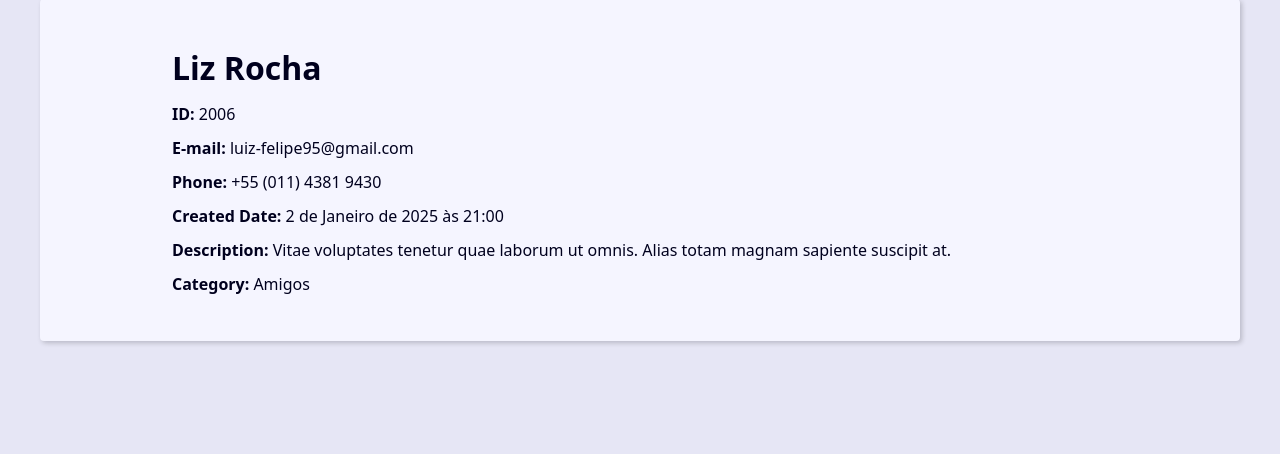
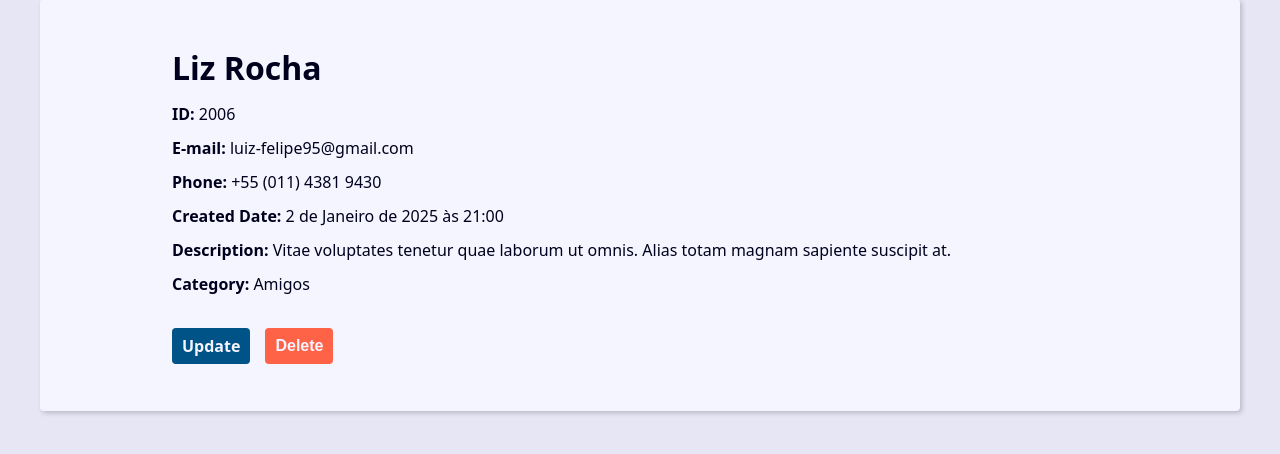
Before and after one commit to GravityProtogen/adjenda, a Django app: page /contact/2006/ in a window 1280 px wide. Shown: the part 270-724 px from the top of the page. Run offline with Django 5.2, Linux system fonts and the light colour scheme; data comes from the database, SQL or seed files in the repository.

Commit message:
Adicionando Delete

```diff
--- a/base_static/global/css/style.css
+++ b/base_static/global/css/style.css
@@ -1,7 +1,3 @@
-html {
-  font-size: 62.5%;
-}
-
 :root {
   --spacing: 1.5rem;
   --link-dark-color: rgb(0, 83, 134);
@@ -38,7 +34,9 @@ html {
   box-sizing: border-box;
 }
 
-
+html {
+  font-size: 62.5%;
+}
 
 body {
   font-family: system-ui, -apple-system, BlinkMacSystemFont, 'Segoe UI', Roboto,
@@ -314,3 +312,23 @@ svg {
   filter: brightness(80%);
   box-shadow: 0 0 5px var(--link-dark-color);
 }
+
+.contact-links {
+  margin-block: calc(var(--small-font-size) * 2);
+  display: flex;
+  align-items: center;
+  gap: 0 var(--spacing);
+}
+
+.btn-link {
+  font-size: var(--small-font-size);
+  text-decoration: none;
+  font-weight: bold;
+  padding: 1rem;
+  display: block;
+  line-height: var(--small-font-size);
+}
+
+.btn-delete {
+  background: tomato;
+}
--- a/contact/templates/contact/contact.html
+++ b/contact/templates/contact/contact.html
@@ -12,5 +12,20 @@
     <p><b>Created Date:</b> {{ contact.created_date }}</p>
     <p><b>Description:</b> {{ contact.description }}</p>
     <p><b>Category:</b> {{ contact.category.name }}</p>
+
+    <div class="contact-links">
+      <a class="btn btn-link" href="{% url 'contact:update' contact.id %}">Update</a>
+
+      <form action="{% url 'contact:delete' contact.id %}" method="POST">
+        {% csrf_token %}
+
+        {% if confirmation == 'no' %}
+          <input type="hidden" name="confirmation" value="yes">
+          <button class="btn btn-link btn-delete" type="submit">Confirma?</button>
+        {% else %}
+          <button class="btn btn-link btn-delete" type="submit">Delete</button>
+        {% endif %}
+      </form>
+    </div>
   </div>
 {% endblock content %}
--- a/contact/urls.py
+++ b/contact/urls.py
@@ -13,4 +13,5 @@ urlpatterns = [
     path('contact/<int:contact_id>/', views.contact, name='contact'),
     path('contact/create/', views.create, name='create'),
     path('contact/<int:contact_id>/update/', views.update, name='update'),
+    path('contact/<int:contact_id>/delete/', views.delete, name='delete'),
 ]
```
Also changed, not shown: contact/views/contact_forms.py (+20 -0 lines).
